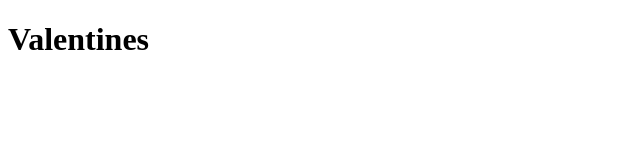
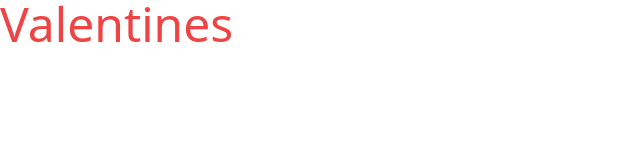
Before and after one commit to domcave/Valentines-Site, a plain HTML site: page index.html in a window 1280 px wide. Shown: the whole page, without its empty margins (0-640 px from the left). Drawn offline with nearby package versions, Linux system fonts and the light colour scheme.

Commit message:
Testing tailwind

```diff
--- a/index.html
+++ b/index.html
@@ -3,9 +3,10 @@
 <head>
     <meta charset="UTF-8">
     <meta name="viewport" content="width=device-width, initial-scale=1.0">
+    <script src="https://cdn.tailwindcss.com"></script>
     <title>Document</title>
 </head>
 <body>
-    <h1>Valentines</h1>
+    <h1 class="text-5xl text-red-500">Valentines</h1>
 </body>
 </html>
```
